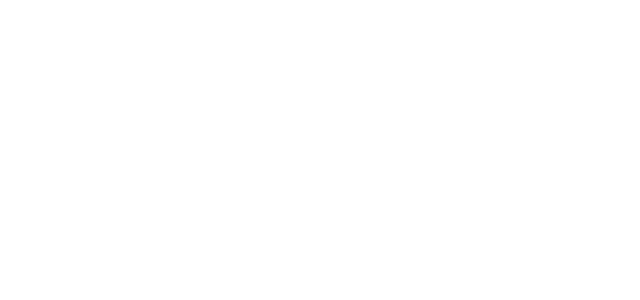
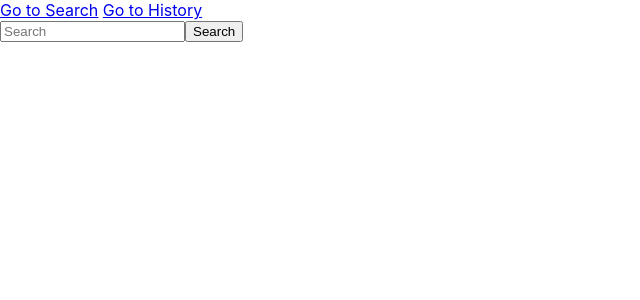
Before and after one commit to tatia-burdett/hacker-news-search, a React (Create React App) app: page /search in a window 1280 px wide. Shown: the top 300 px of the page, without its empty margins (0-640 px from the left). Built offline with nearby package versions, Linux system fonts and the light colour scheme.

Commit message:
set up form, fetch API

```diff
--- a/src/App.js
+++ b/src/App.js
@@ -1,4 +1,8 @@
 import React from 'react';
+import {Route, Link} from 'react-router-dom'
+
+import Search from './components/Search/Search'
+import History from './components/History/History'
 
 // Build an application that has two pages for users to go two
   // /search -- which lets the users search the Hacker News Algolia API + dislay results
@@ -7,12 +11,75 @@ import React from 'react';
 // React router for pages
 // Store fetch request in state in app
 
-function App() {
-  return (
-    <main className='App'>
-      {/* content goes here */}
-    </main>
-  );
+class App extends React.Component {
+  constructor(props) {
+    super(props)
+      this.state = {
+        searchValue: '',
+        results: []
+    }
+  }
+
+  updateSearch = e => {
+    this.setState({
+      searchValue: e.target.value
+    })
+  }
+
+  handleSearch = e => {
+    e.preventDefault()
+    const query = `query=${this.state.searchValue}`
+    const url = 'http://hn.algolia.com/api/v1/search?'
+    const fullUrl = url + query
+    console.log(fullUrl)
+
+    fetch(fullUrl)
+      .then(res => {
+        if (!res.ok) {
+          throw new Error('Uh oh, something went wrong!')
+        }
+        return res.json()
+      })
+      .then(data => {
+        console.log(data.hits)
+        const results = data
+        this.setState({
+          results
+        })
+      })
+  }
+
+  renderRoutes = () => {
+    return (
+      <div>
+        <Route
+          path='/search'
+          render={props =>
+            <Search
+              handleSearch={this.handleSearch}
+              updateSearch={this.updateSearch}
+              results={this.state.results}
+              searchValue={this.state.searchValue}
+            />}
+        />
+        <Route
+          path='/history'
+          component={History}
+        />
+      </div>
+    )
+  }
+
+  render() {
+    return (
+      <main>
+        <Link to='/search'>Go to Search</Link>
+        {' '}
+        <Link to='/history'>Go to History</Link>
+        {this.renderRoutes()}
+      </main>
+    )
+  }
 }
 
 export default App;
--- /dev/null
+++ b/src/components/History/History.js
@@ -0,0 +1,13 @@
+import React from 'react'
+
+class History extends React.Component {
+  render() {
+    return (
+      <div>
+        History
+      </div>
+    )
+  }
+}
+
+export default History
--- /dev/null
+++ b/src/components/Search/Search.js
@@ -0,0 +1,21 @@
+import React from 'react'
+
+class Search extends React.Component {
+  render() {
+    return (
+      <section>
+        <form onSubmit={e => this.props.handleSearch(e)}>
+          <input
+          type='text'
+          placeholder='Search'
+          onChange={this.props.updateSearch}
+          value={this.props.searchValue}
+          />
+          <button type='submit'>Search</button>
+        </form>
+      </section>
+    )
+  }
+}
+
+export default Search
```
